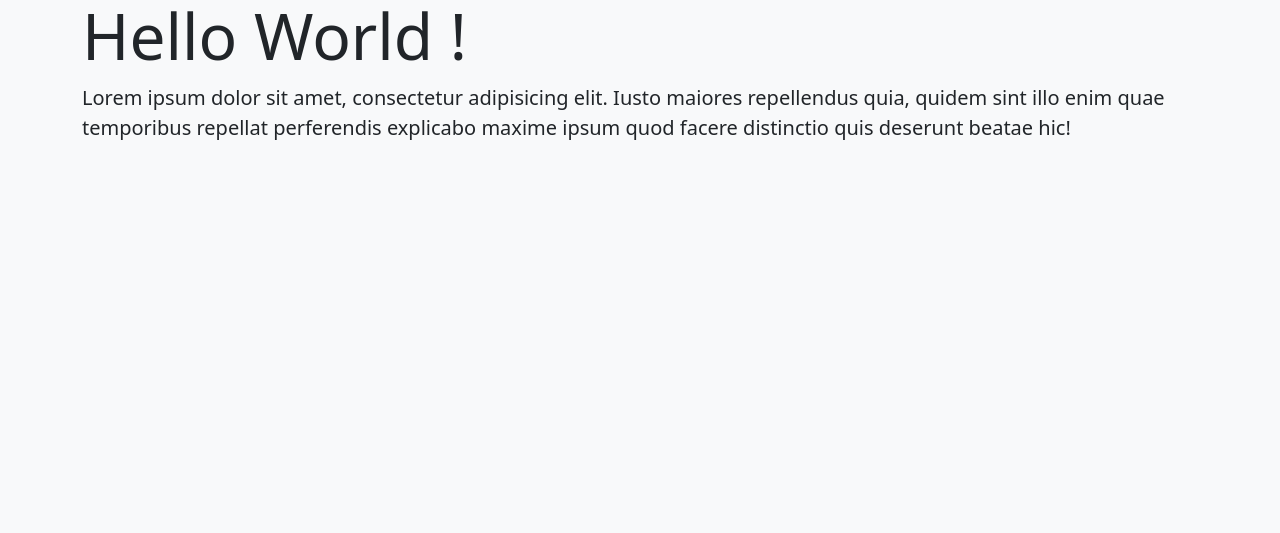
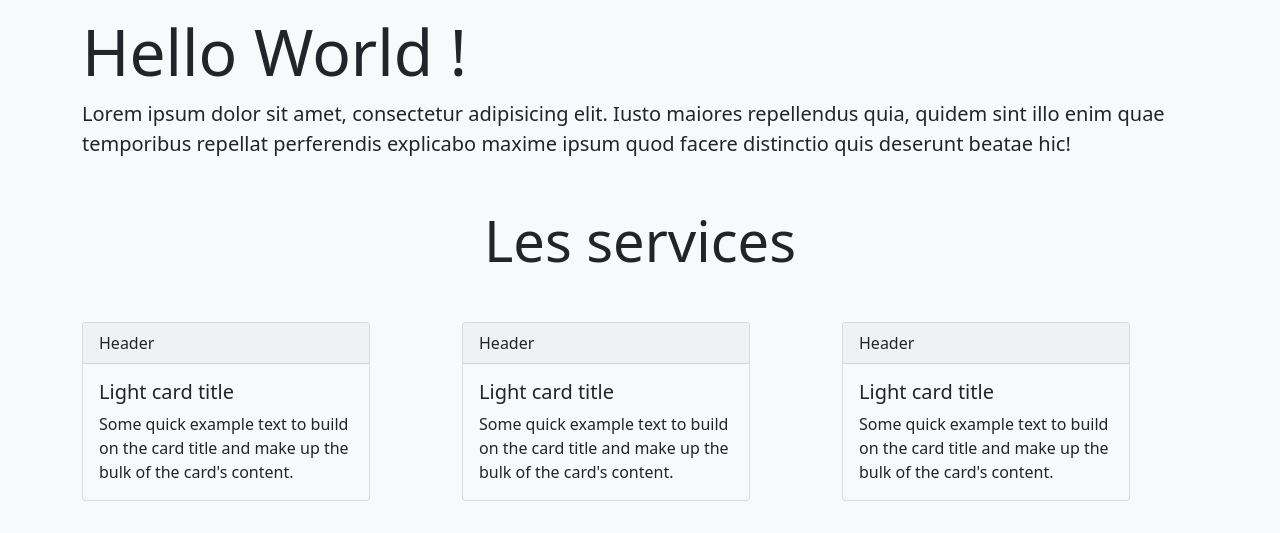
Before and after one commit to JulienLrs/Bootstrap, a plain HTML site: page index.html in a window 1280 px wide. Shown: the part 802-1335 px from the top of the page. Before the commit the page ends 961 px from the top, so only its background shows below. Drawn offline with nearby package versions, Linux system fonts and the light colour scheme.

Commit message:
update 02

```diff
--- a/index.html
+++ b/index.html
@@ -18,6 +18,13 @@
     <style>
         nav {
             position: fixed;
+        }
+    </style>
+
+    <style>
+        .hello {
+            display: grid;
+            grid-template-columns: 100px 300px 1fr;
         }
     </style>
 </head>
@@ -65,11 +72,12 @@
                     aria-current="true" aria-label="Slide 1"></button>
                 <button type="button" data-bs-target="#carouselExampleCaptions" data-bs-slide-to="1"
                     aria-label="Slide 2"></button>
-            <button type="button" data-bs-target="#carouselExampleCaptions" data-bs-slide-to="2"
+                <button type="button" data-bs-target="#carouselExampleCaptions" data-bs-slide-to="2"
                     aria-label="Slide 3"></button>
             </div>
             <div class="carousel-inner">
-                <div class="carousel-item active"> <!-- le "active" permet de dire a l'affichage de placer cette image en premiere position et les suivantes suivront naturellements -->
+                <div class="carousel-item active">
+                    <!-- le "active" permet de dire a l'affichage de placer cette image en premiere position et les suivantes suivront naturellements -->
                     <img src="images/carou0.jpg" class="d-block w-100" alt="entrée en scene">
                     <div class="carousel-caption d-block">
                         <h5>First slide label</h5>
@@ -104,18 +112,75 @@
         </div>
 
     </header>
+
     <!-- voici le contenu specifique a cette page -->
     <main>
-        <section id="presentation-section">
+        <section id="presentation-section" class="py-3">
             <div class="container">
                 <h1 class="display-3">Hello World !</h1>
-                <p class="lead">Lorem ipsum dolor sit amet, consectetur adipisicing elit. Iusto maiores repellendus quia, quidem sint
-                illo enim quae temporibus repellat perferendis explicabo maxime ipsum quod facere distinctio quis
-                deserunt beatae hic!</p>
+                <p class="lead">Lorem ipsum dolor sit amet, consectetur adipisicing elit. Iusto maiores repellendus
+                    quia, quidem sint
+                    illo enim quae temporibus repellat perferendis explicabo maxime ipsum quod facere distinctio quis
+                    deserunt beatae hic!</p>
             </div>
         </section>
 
+        <!-- Voici la section des services  -->
+        <section id="services-section" class="py-3">
+            <div>
+                <div class="container">
+                    <h2 class="text-center display-4">Les services</h2>
+                    <div class="row mt-5">
+                        <div class="col-md-4">
+                            <div class="card text-dark bg-light mb-3" style="max-width: 18rem;">
+                                <div class="card-header">Header</div>
+                                <div class="card-body">
+                                    <h5 class="card-title">Light card title</h5>
+                                    <p class="card-text">Some quick example text to build on the card title and make up
+                                        the
+                                        bulk of the card's content.</p>
+                                </div>
+                            </div>
+
+                        </div>
+                        <div class="col-md-4">
+                            <div class="card text-dark bg-light mb-3" style="max-width: 18rem;">
+                                <div class="card-header">Header</div>
+                                <div class="card-body">
+                                    <h5 class="card-title">Light card title</h5>
+                                    <p class="card-text">Some quick example text to build on the card title and make up
+                                        the
+                                        bulk of the card's content.</p>
+                                </div>
+                            </div>
+
+                        </div>
+                        <div class="col-md-4">
+                            <div class="card text-dark bg-light mb-3" style="max-width: 18rem;">
+                                <div class="card-header">Header</div>
+                                <div class="card-body">
+                                    <h5 class="card-title">Light card title</h5>
+                                    <p class="card-text">Some quick example text to build on the card title and make up
+                                        the
+                                        bulk of the card's content.</p>
+                                </div>
+                            </div>
+
+                        </div>
+
+                    </div>
+                </div>
+            </div>
+
+
+        </section>
+
     </main>
+
+
+
+
+
 
     <footer>
 
```
